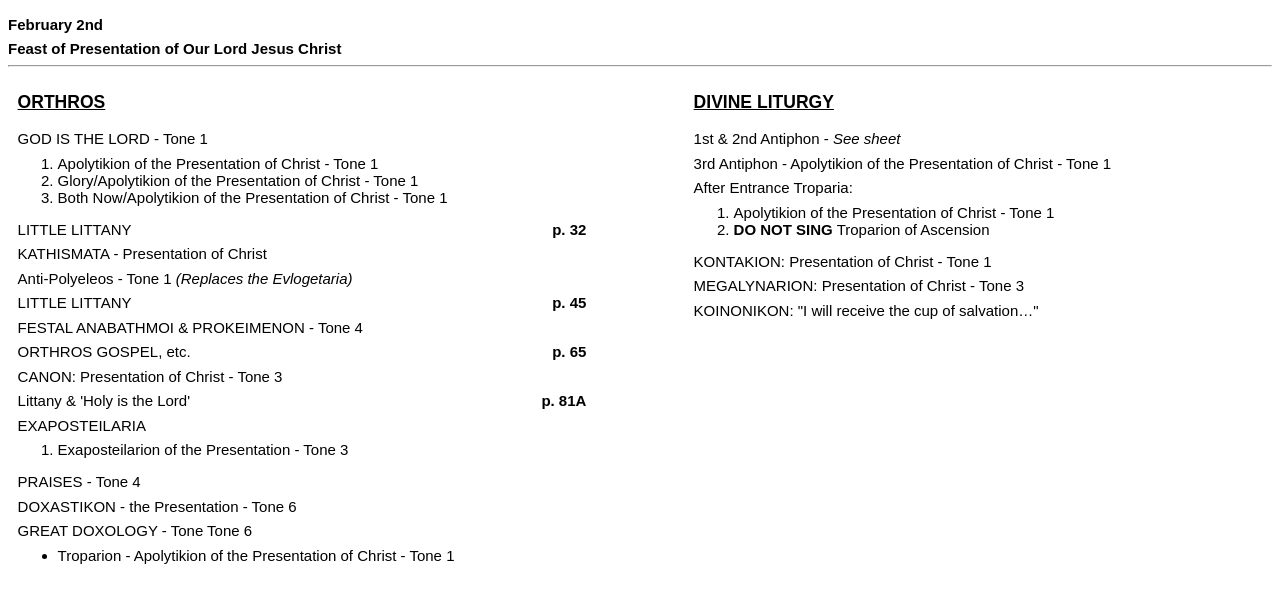
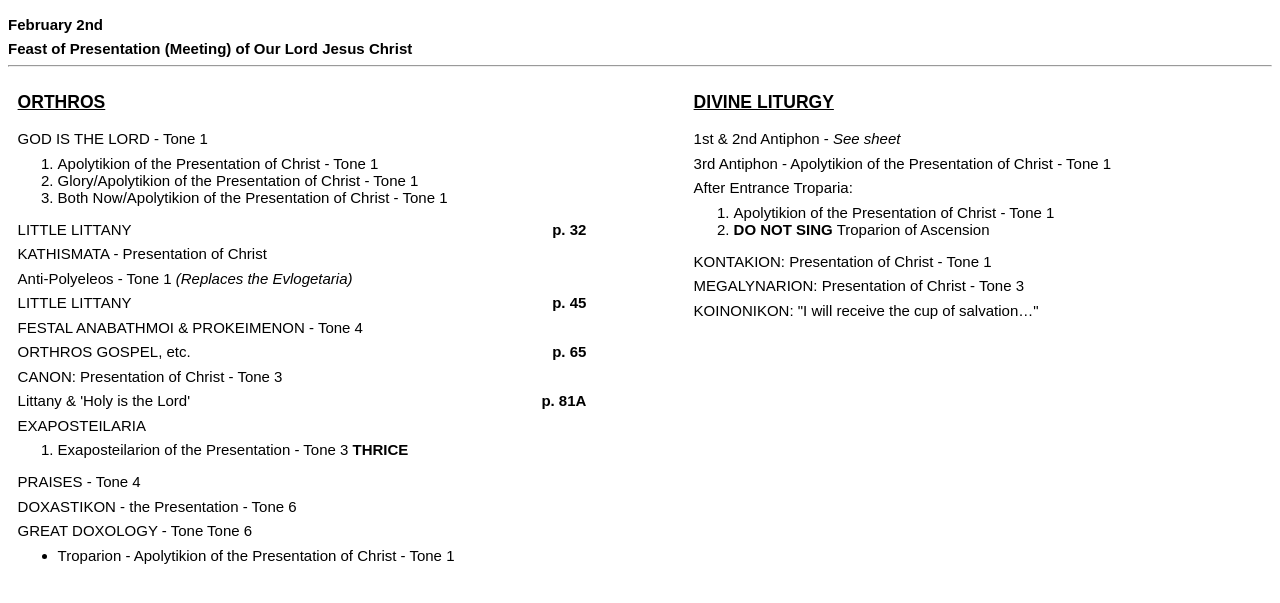
Before and after one commit to JPry/choir-guides, a Jekyll site: the page built from _feasts/presentation-of-our-lord.md, in a window 1280 px wide. Shown: the top 603 px of the page. Built offline with Jekyll 4.4.1, drawn with Linux system fonts in a browser that asks for light colours; part of the change alters nothing that is shown.

Commit message:
Update the Presentation Feast guide

```diff
--- a/_feasts/presentation-of-our-lord.md
+++ b/_feasts/presentation-of-our-lord.md
@@ -1,13 +1,10 @@
 ---
-title: Presentation of Our Lord Jesus Christ
+title: Presentation (Meeting) of Our Lord Jesus Christ
 when: February 2nd
 
 # Orthros
 god_is_the_lord: 1
-apolytikion:
-    - Apolytikion of the Presentation of Christ - Tone 1
-    - Glory/Apolytikion of the Presentation of Christ - Tone 1
-    - Both Now/Apolytikion of the Presentation of Christ - Tone 1
+festal_apolytikion: Apolytikion of the Presentation of Christ - Tone 1
 
 kathismata: Presentation of Christ
 evlogetaria: Anti-Polyeleos - Tone 1
@@ -16,7 +13,7 @@ canon: Presentation of Christ - Tone 3
 little_ektenia_3: 2
 normal_exaposteilarion: false
 exaposteilaria:
-    - Exaposteilarion of the Presentation - Tone 3
+    - Exaposteilarion of the Presentation - Tone 3 **THRICE**
 praises: 4
 doxastikon: the Presentation - Tone 6
 great_doxology: Tone 6
```
